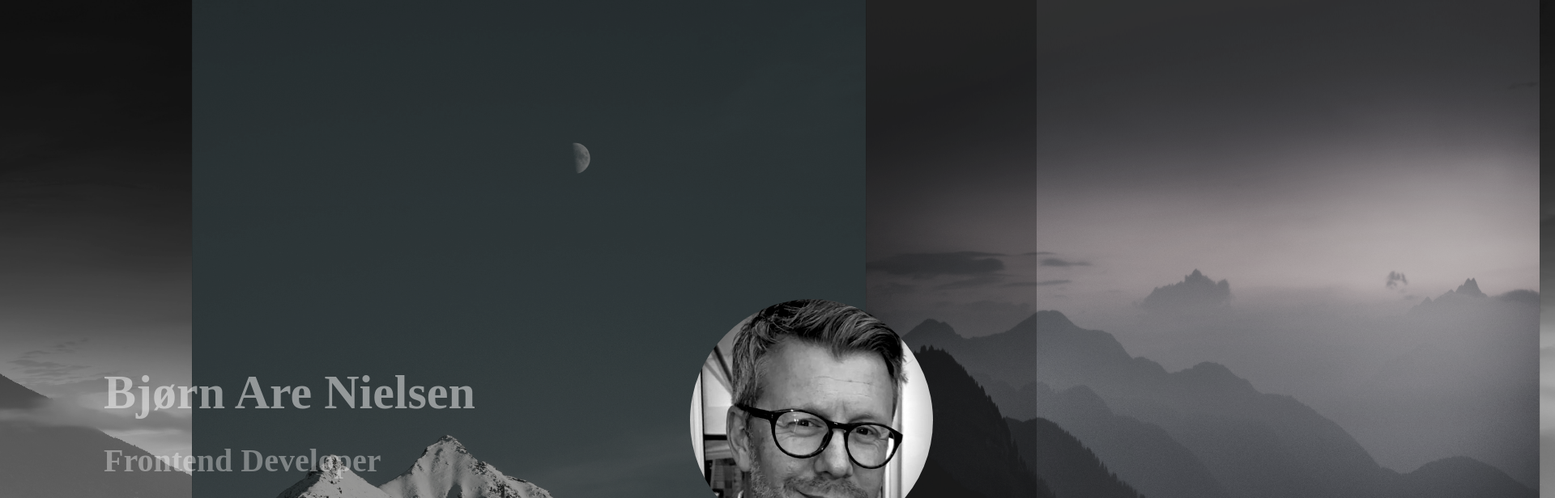
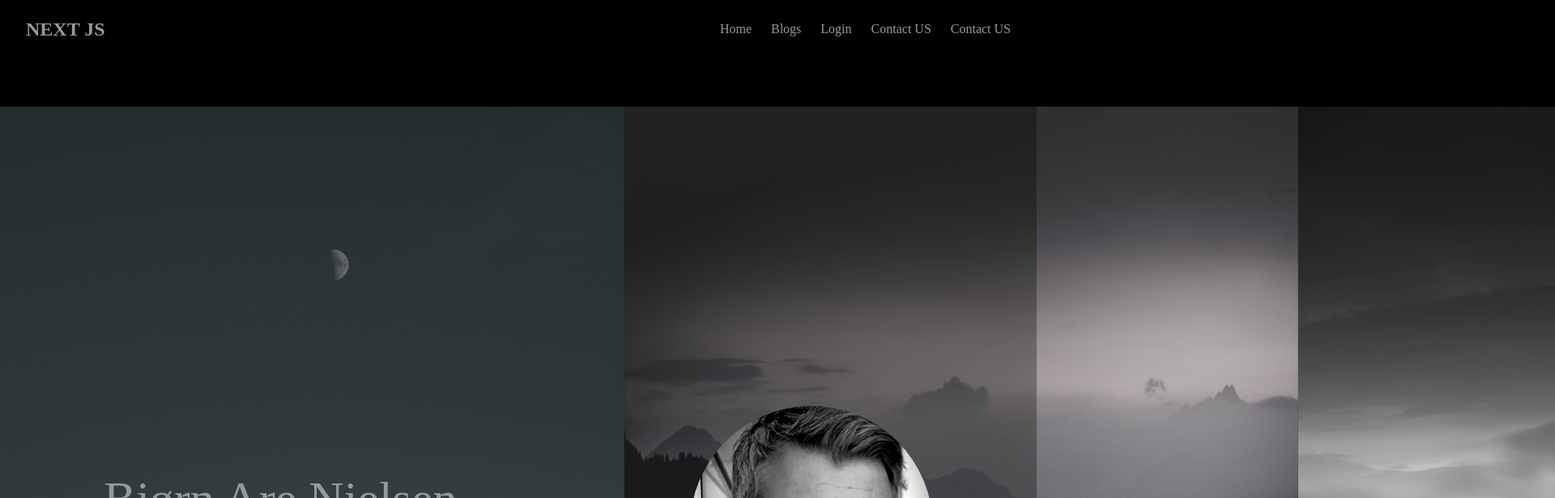
Before and after one commit to bare74/remult_app, a Next.js app: page / in a window 1280 px wide. Shown: the top 616 px of the page at 81% size, 1920 px wide, since content can reach past the window. Built offline with nearby package versions, Linux system fonts and the light colour scheme; no server answers.

Commit message:
Tailwind Navbar

```diff
--- a/package.json
+++ b/package.json
@@ -26,6 +26,10 @@
     "typescript": "5.0.4"
   },
   "devDependencies": {
-    "@types/node": "^20.2.5"
+    "@types/node": "^20.2.5",
+    "autoprefixer": "^10.4.14",
+    "postcss": "^8.4.24",
+    "postcss-preset-env": "^8.4.2",
+    "tailwindcss": "^3.3.2"
   }
 }
--- /dev/null
+++ b/postcss.config.js
@@ -0,0 +1,6 @@
+module.exports = {
+  plugins: {
+    tailwindcss: {},
+    autoprefixer: {},
+  },
+}
--- /dev/null
+++ b/src/components/Navbar.tsx
@@ -0,0 +1,102 @@
+import Head from "next/head";
+import Link from "next/link";
+import { useState } from "react";
+
+export default function Home() {
+  const [navbar, setNavbar] = useState(false);
+
+  return (
+    <div>
+      <Head>
+        <title>Bjørn Are Nielsen</title>
+        <meta
+          name="description"
+          content="Create Next JS Responsive Menu with Tailwind CSS"
+        />
+        <link rel="icon" href="/favicon.ico" />
+      </Head>
+      <nav className="w-full bg-black-800 shadow">
+        <div className="justify-between px-4 mx-auto lg:max-w-7xl md:items-center md:flex md:px-8">
+          <div>
+            <div className="flex items-center justify-between py-3 md:py-5 md:block">
+              <a href="#">
+                <h2 className="text-2xl text-white font-bold">NEXT JS</h2>
+              </a>
+              <div className="md:hidden">
+                <button
+                  className="p-2 text-gray-700 rounded-md outline-none focus:border-gray-400 focus:border"
+                  onClick={() => setNavbar(!navbar)}
+                >
+                  {navbar ? (
+                    <svg
+                      xmlns="http://www.w3.org/2000/svg"
+                      className="w-6 h-6 text-white"
+                      viewBox="0 0 20 20"
+                      fill="currentColor"
+                    >
+                      <path
+                        fillRule="evenodd"
+                        d="M4.293 4.293a1 1 0 011.414 0L10 8.586l4.293-4.293a1 1 0 111.414 1.414L11.414 10l4.293 4.293a1 1 0 01-1.414 1.414L10 11.414l-4.293 4.293a1 1 0 01-1.414-1.414L8.586 10 4.293 5.707a1 1 0 010-1.414z"
+                        clipRule="evenodd"
+                      />
+                    </svg>
+                  ) : (
+                    <svg
+                      xmlns="http://www.w3.org/2000/svg"
+                      className="w-6 h-6 text-white"
+                      fill="none"
+                      viewBox="0 0 24 24"
+                      stroke="currentColor"
+                      strokeWidth={2}
+                    >
+                      <path
+                        strokeLinecap="round"
+                        strokeLinejoin="round"
+                        d="M4 6h16M4 12h16M4 18h16"
+                      />
+                    </svg>
+                  )}
+                </button>
+              </div>
+            </div>
+          </div>
+          <div className="navBar">
+            <div
+              className={`flex-1 justify-self-center pb-3 mt-8 md:block md:pb-0 md:mt-0 ${
+                navbar ? "block" : "hidden"
+              }`}
+            >
+              <ul className="items-center justify-center space-y-8 md:flex md:space-x-6 md:space-y-0">
+                <li className="text-white">
+                  <Link href="/">
+                    <p>Home</p>
+                  </Link>
+                </li>
+                <li className="text-white">
+                  <Link href="/blogs">
+                    <p>Blogs</p>
+                  </Link>
+                </li>
+                <li className="text-white">
+                  <Link href="/edit">
+                    <p>Login</p>
+                  </Link>
+                </li>
+                <li className="text-white">
+                  <Link href="/contact">
+                    <p>Contact US</p>
+                  </Link>
+                </li>
+                <li className="text-white">
+                  <Link href="/contact">
+                    <p>Contact US</p>
+                  </Link>
+                </li>
+              </ul>
+            </div>
+          </div>
+        </div>
+      </nav>
+    </div>
+  );
+}
--- a/src/pages/index.tsx
+++ b/src/pages/index.tsx
@@ -3,6 +3,7 @@
 import Works from "@/components/Works";
 import React, { useEffect } from "react";
 import { animateImages } from "@/shared/animation";
+import Navbar from "@/components/Navbar";
 
 const Home: React.FC = () => {
   useEffect(() => {
@@ -11,6 +12,7 @@
 
   return (
     <div>
+      <Navbar />
       <section className="banner">
         <header>
           <div>
--- a/src/styles/globals.css
+++ b/src/styles/globals.css
@@ -1,3 +1,8 @@
+@tailwind base;
+@tailwind components;
+@tailwind utilities;
+
+
 * {
     box-sizing: border-box;
 }
@@ -51,6 +56,8 @@
     font-size: 30px;
 }
 
+.navbar,
+p,
 main p,
 h1,
 h2,
--- /dev/null
+++ b/tailwind.config.js
@@ -0,0 +1,15 @@
+/** @type {import('tailwindcss').Config} */
+module.exports = {
+  content: [
+    "./app/**/*.{js,ts,jsx,tsx,mdx}", // Note the addition of the `app` directory.
+    "./pages/**/*.{js,ts,jsx,tsx,mdx}",
+    "./components/**/*.{js,ts,jsx,tsx,mdx}",
+
+    // Or if using `src` directory:
+    "./src/**/*.{js,ts,jsx,tsx,mdx}",
+  ],
+  theme: {
+    extend: {},
+  },
+  plugins: [],
+};
```
Also changed, not shown: src/styles/index.css (added), 1 other file (tests, documents, lock files or other folders).
